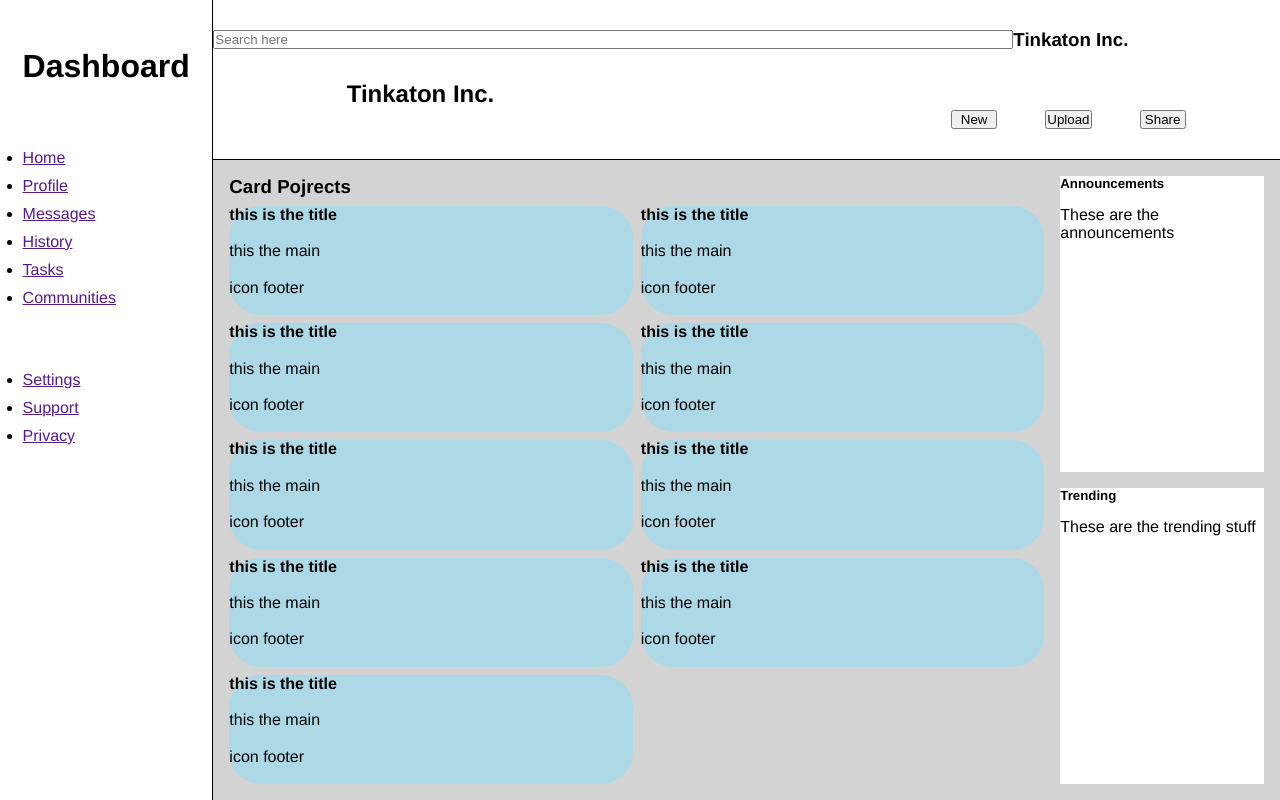
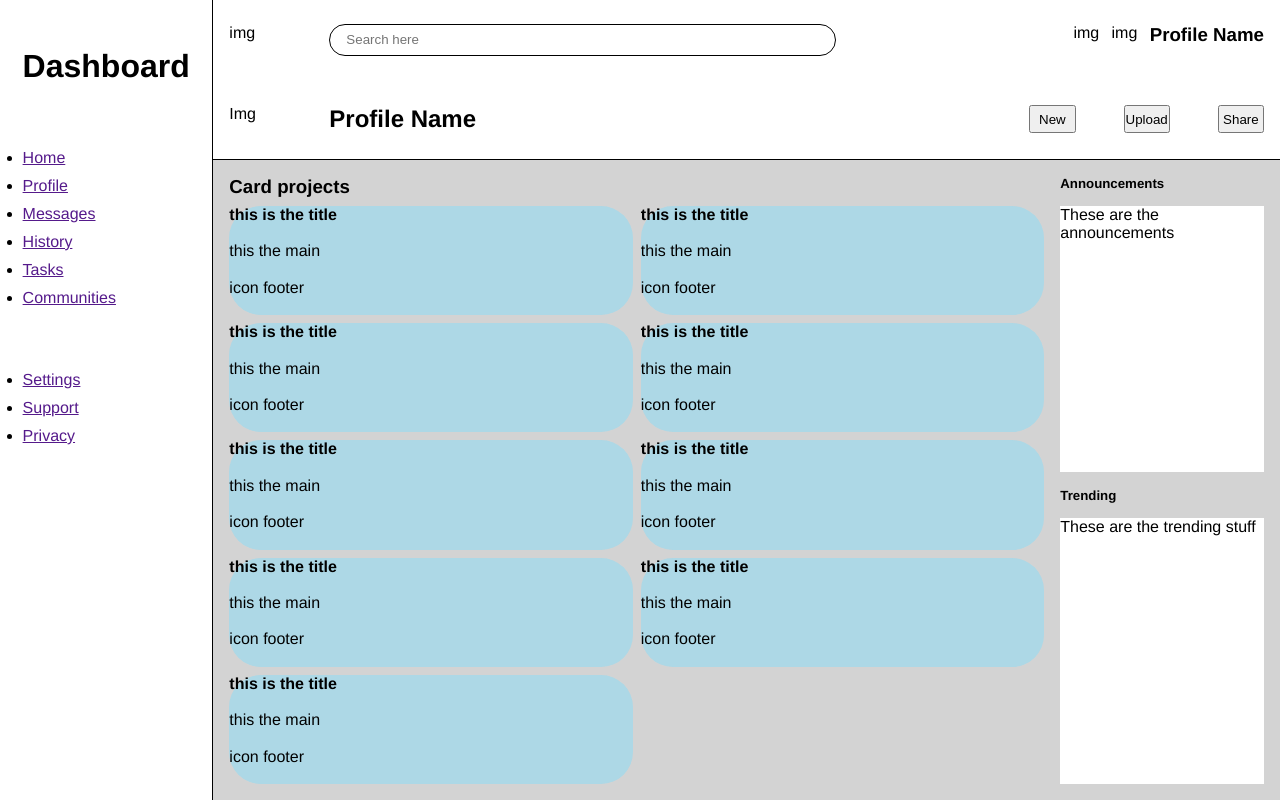
Before and after one commit to santi-raigoza/AdminDashboard, a plain HTML site: page index.html in a window 1280 px wide. Drawn offline with Linux system fonts and the light colour scheme.

Commit message:
Finalized basic layout
Added new changes and updated previous layout

```diff
--- a/index.html
+++ b/index.html
@@ -10,12 +10,21 @@
     <div class="container">
         <div class="header">
             <div class="top">
-                <input id="search" name="search" type="search" placeholder="Search here">
-                <h3>Tinkaton Inc.</h3>
+                <div class="left">
+                    <div>img</div>
+                    <input id="search" name="search" type="search" placeholder="Search here">
+                </div>
+                <div class="right">
+                    <div>img</div>
+                    <div>img</div>
+                    <h3>Profile Name</h3>
+                </div>
+
             </div>
             <div class="bottom">
                 <div class="left">
-                    <h2 class="head">Tinkaton Inc.</h2>
+                    <div>Img</div>
+                    <h2 class="head">Profile Name</h2>
                 </div>
                 <div class="right">
                     <button>New</button>
@@ -45,7 +54,7 @@
         </div>
         <div class="main">
             <div class="card-container">
-                <h3>Card Pojrects</h3>
+                <h3>Card projects</h3>
                 <div class="all-cards">
                     <div class="card">
                         <h4>this is the title</h4>
@@ -96,12 +105,12 @@
             </div>
             <div class="announcements-container">
                 <h5>Announcements</h5>
-                <div>These are the announcements</div>
+                <div class="announcement">These are the announcements</div>
 
             </div>
             <div class="trending-container">
                 <h5>Trending</h5>
-                <div>These are the trending stuff</div>
+                <div class="trending">These are the trending stuff</div>
             </div>
         </div>
     </div>
--- a/style.css
+++ b/style.css
@@ -20,12 +20,32 @@ body {
     display: grid;
     grid-template-rows: 1fr 1fr;
     grid-column: 2/3;
+    align-items: center;
+    padding: 0 1rem;
 }
 
 .top {
     display: grid;
     grid-template-columns: 3fr 1fr;
-    align-items: center;
+}
+
+.top .left {
+    display: grid;
+    grid-template-columns: 100px 1fr;
+}
+
+.top .right {
+    display: grid;
+    grid-template-columns: repeat(2, 1fr) 3fr;
+    justify-self: right;
+}
+
+#search {
+    width: 75%;
+    height: 2rem;
+    border-radius: 1rem;
+    border: solid 1px black;
+    padding: 0 1rem;
 }
 
 .bottom {
@@ -33,21 +53,26 @@ body {
     grid-template-columns: 1fr 1fr;
 }
 
-.left {
+.bottom .left {
     display: grid;
-    grid-template-columns: 1fr 3fr;
+    grid-template-columns: 100px 1fr;
+    justify-self: start;
+    /* gap: 1rem; */
 }
 
-.left > h2 {
+.bottom .left > div {
+    grid-column: 1/2;
+}
+
+.bottom .left > h2 {
     grid-column: 2/3;
 }
 
-.right {
+.bottom .right {
     display: grid;
-    grid-template-columns: repeat(4, 1fr);
+    grid-template-columns: repeat(3, 1fr);
     justify-self: end;
     gap: 3em;
-    align-items: center;
 }
 
 .main {
@@ -92,7 +117,6 @@ body {
     grid-column: 2/3;
     display: grid;
     grid-template-rows: 30px 1fr;
-    background-color: white;
 }
 
 .announcements-container h5 {
@@ -103,12 +127,15 @@ body {
     grid-row: 2/3;
 }
 
+.announcement {
+    background-color: white;
+}
+
 .trending-container {
     grid-row: 2/3;
     grid-column: 2/3;
     display: grid;
     grid-template-rows: 30px 1fr;
-    background-color: white;
 }
 
 .trending-container h5 {
@@ -119,6 +146,9 @@ body {
     grid-row: 2/3;
 }
 
+.trending {
+    background-color: white;
+}
 
 .dashboard {
     border-right: solid black 1px;
```
